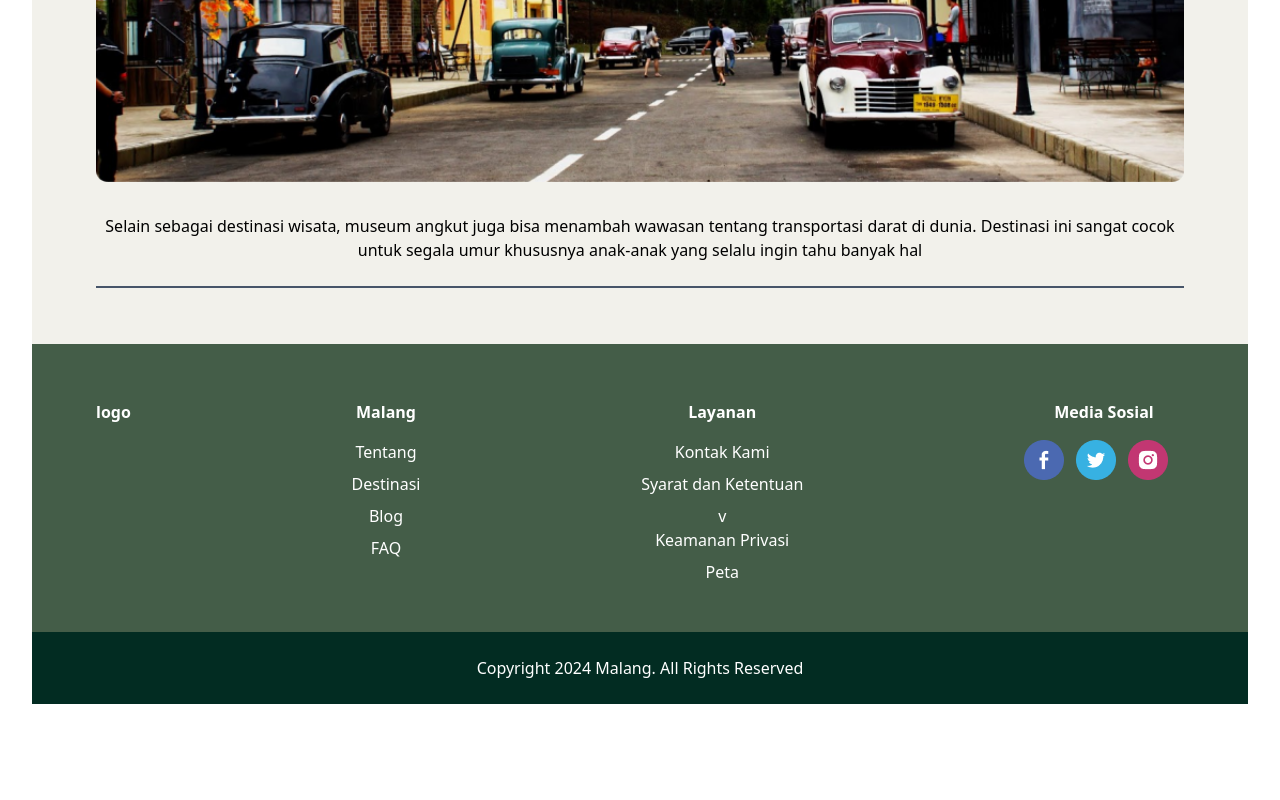
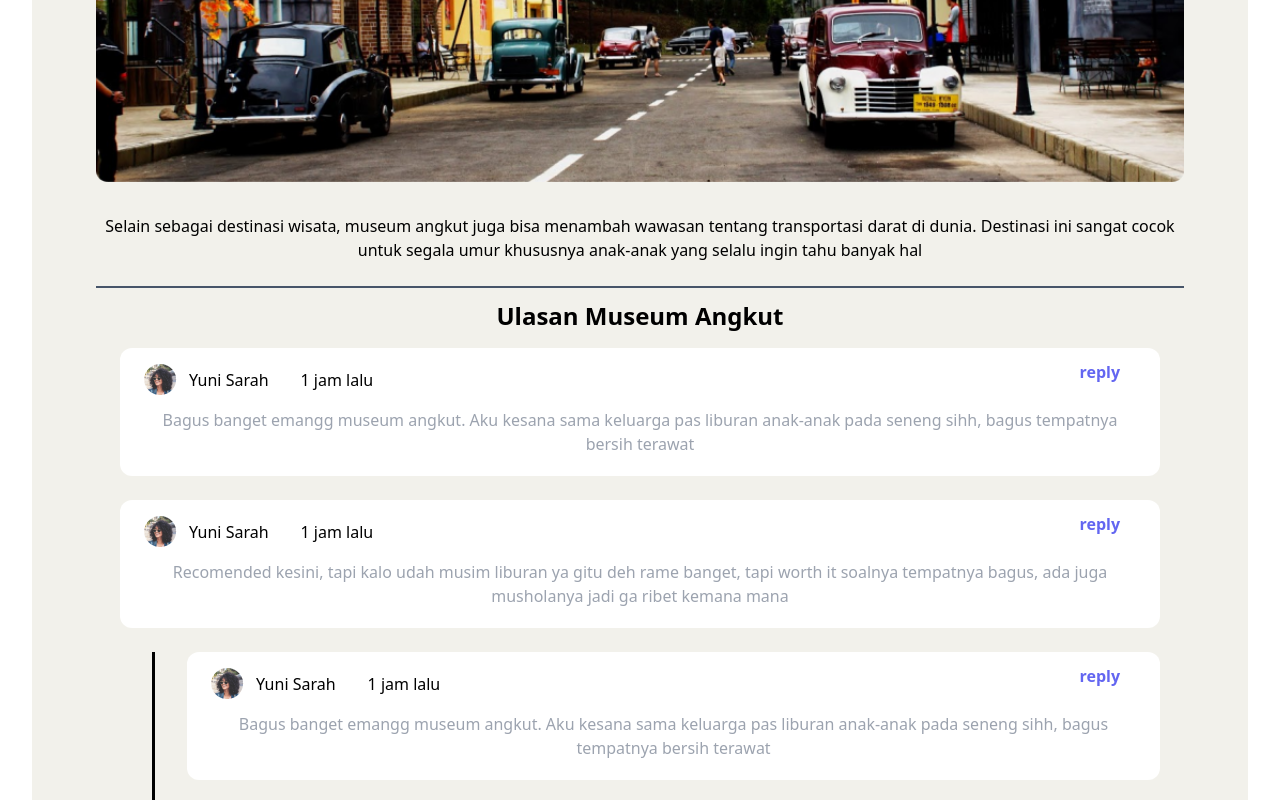
Before and after one commit to adyfp24/frontend-tourism-react, a React (Vite) app: page /blog/content in a window 1280 px wide. Shown: the part 2000-2800 px from the top of the page. Before the commit the page ends 2736 px from the top, so only its background shows below. Built offline with nearby package versions, Linux system fonts and the light colour scheme.

Commit message:
feat(completing layout for blog detail)

```diff
--- a/src/includes/Footer.jsx
+++ b/src/includes/Footer.jsx
@@ -22,7 +22,7 @@
                 <h1 className='font-bold pb-4'>Layanan</h1>
                 <ul className='font-extralight'>
                   <li className='pb-2'>Kontak Kami</li>
-                  <li className='pb-2'>Syarat dan Ketentuan</li> v
+                  <li className='pb-2'>Syarat dan Ketentuan</li>
                   <li className='pb-2'>Keamanan Privasi</li>
                   <li className='pb-2'>Peta</li>
                 </ul>
--- a/src/includes/Navbar.jsx
+++ b/src/includes/Navbar.jsx
@@ -8,7 +8,7 @@
                 <nav className="fixed top-0 left-0 z-50 flex justify-between bg-custom-100 text-black w-screen">
                     <div className="px-5 lg:px-12 py-4 flex w-full justify-between items-center">
                         <a className="text-xl font-sans font-semibold font-heading" href="#">
-                            MalangKuy.id
+                            MalangKuy
                         </a>
                         <div className="hidden md:flex space-x-5 items-center">
                             <ul className="hidden md:flex mx-auto font-light font-sans font-heading space-x-8">
--- a/src/pages/LandingPage.jsx
+++ b/src/pages/LandingPage.jsx
@@ -1,6 +1,4 @@
 import React from "react";
-import { ParallaxProvider } from "react-scroll-parallax";
-import { Parallax } from "react-scroll-parallax";
 import Navbar from "../includes/Navbar";
 import Footer from "../includes/Footer";
 import cloud1 from "../assets/images/landingpage/parallax/cloud1.png";
@@ -12,7 +10,7 @@
 import tree from "../assets/images/landingpage/parallax/tree.png";
 import bird from "../assets/images/landingpage/parallax/bird.png";
 import ground from "../assets/images/landingpage/parallax/ground.png";
-import bg from "../assets/images/landingpage/parallax/BACKGROUND.png";
+
 
 function LandingPage() {
   return (
--- a/src/pages/blog/BlogDetail.jsx
+++ b/src/pages/blog/BlogDetail.jsx
@@ -6,6 +6,8 @@
 import museum2 from '../../assets/images/blog/museum2-detail.png'
 import museum3 from '../../assets/images/blog/museum3-detail.png'
 import museum4 from '../../assets/images/blog/museum4-detail.png'
+import profile from '../../assets/images/blog/Oval.png'
+import tipsMalang from '../../assets/images/tips-malang.png'
 
 function BlogDetail() {
   return (
@@ -53,7 +55,136 @@
         </section>
 
         <div className='w-full h-0.5 my-3 bg-slate-600'></div>
+
+        <h3 className='font-semibold text-2xl mb-4'>
+          Ulasan Museum Angkut
+        </h3>
+
+        <section id='ulasan' className='px-6'>
+          <div className='w-full h-32 bg-white rounded-xl px-6'>
+            <div className='flex justify-between items-center'>
+              <div className='flex mt-4 items-center'>
+                <img className='mr-3' src={profile} alt="" />
+                <h3 className='font-medium'>Yuni Sarah</h3>
+                <h6 className='mx-8 font-thin'>1 jam lalu</h6>
+              </div>
+              <div className='font-bold text-indigo-500 mr-4'>
+                reply
+              </div>
+            </div>
+            <p className='mt-3 font-extralight text-gray-400'>Bagus banget emangg museum angkut. Aku kesana sama keluarga pas liburan anak-anak pada seneng sihh, bagus tempatnya bersih terawat</p>
+          </div>
+          <div className='w-full h-32 bg-white rounded-xl px-6 my-6'>
+            <div className='flex justify-between items-center'>
+              <div className='flex mt-4 items-center'>
+                <img className='mr-3' src={profile} alt="" />
+                <h3 className='font-medium'>Yuni Sarah</h3>
+                <h6 className='mx-8 font-thin'>1 jam lalu</h6>
+              </div>
+              <div className='font-bold text-indigo-500 mr-4'>
+                reply
+              </div>
+            </div>
+            <p className='mt-3 font-extralight text-gray-400'>Recomended kesini, tapi kalo udah musim liburan ya gitu deh rame banget, tapi worth it soalnya tempatnya bagus, ada juga musholanya jadi ga ribet kemana mana</p>
+          </div>
+          <div className='flex'>
+            <div className='w-1 h-72 mx-8 bg-black'>
+
+            </div>
+            <div className='flex flex-col'>
+              <div className='w-full h-32 bg-white rounded-xl px-6'>
+                <div className='flex justify-between items-center'>
+                  <div className='flex mt-4 items-center'>
+                    <img className='mr-3' src={profile} alt="" />
+                    <h3 className='font-medium'>Yuni Sarah</h3>
+                    <h6 className='mx-8 font-thin'>1 jam lalu</h6>
+                  </div>
+                  <div className='font-bold text-indigo-500 mr-4'>
+                    reply
+                  </div>
+                </div>
+                <p className='mt-3 font-extralight text-gray-400'>Bagus banget emangg museum angkut. Aku kesana sama keluarga pas liburan anak-anak pada seneng sihh, bagus tempatnya bersih terawat</p>
+              </div>
+              <div className='w-full h-32 bg-white rounded-xl px-6 my-6'>
+                <div className='flex justify-between items-center'>
+                  <div className='flex mt-4 items-center'>
+                    <img className='mr-3' src={profile} alt="" />
+                    <h3 className='font-medium'>Yuni Sarah</h3>
+                    <h6 className='mx-8 font-thin'>1 jam lalu</h6>
+                  </div>
+                  <div className='font-bold text-indigo-500 mr-4'>
+                    reply
+                  </div>
+                </div>
+                <p className='mt-3 font-extralight text-gray-400'>Recomended kesini, tapi kalo udah musim liburan ya gitu deh rame banget, tapi worth it soalnya tempatnya bagus, ada juga musholanya jadi ga ribet kemana mana</p>
+              </div>
+            </div>
+          </div>
+          <div className='w-full h-32 bg-white rounded-xl px-6 my-6'>
+            <div className='flex justify-between items-center'>
+              <div className='flex mt-4 items-center'>
+                <img className='mr-3' src={profile} alt="" />
+              </div>
+              <textarea placeholder='tambahkan ulasan' name="" id="" cols="9" rows="4" className='w-3/4 mt-4 text-start'></textarea>
+              <div className='font-bold mr-4'>
+                <button className='px-6 py-2 text-white bg-custom-200 rounded-xl'>Kirim</button>
+              </div>
+            </div>
+          </div>
+        </section>
       </div>
+
+      <section id='lanjut-baca'>
+        <div className='mx-16'>
+          <h3 className='font-semibold text-2xl mb-4'>
+            Lanjut Baca
+          </h3>
+          <div className='flex w-full pt-6'>
+          <div className='flex flex-col bg-custom-300 w-1/3 mr-6 rounded-2xl'>
+            <div className='h-48'>
+              <img className='max-h-full w-full' src={museum1} alt="" />
+            </div>
+            <div className='h-56 p-3'>
+              <h6 className='font-extralight text-xs py-1'>baca 2 menit</h6>
+              <h3 className='font-semibold text-base'>Intip Suasana Di Santerra De Laponte</h3>
+              <h6 className='font-semibold text-sm pb-1'>By <span className='font-thin'>Anna</span></h6>
+              <p className='font-thin text-sm py-1'>Santerra De Laponte adalah wisata keluarga yang baru saja diresmikan di Malang. Seperti apa suasana di dalamnya? Mari kita lihat....</p>
+              <h6 className='font-extralight text-xs text-gray-600'>20 Juni 2023</h6>
+            </div>
+          </div>
+          <div className='flex flex-col bg-custom-300 w-1/3 mr-6 rounded-2xl'>
+            <div className='h-48'>
+              <img className='' src={museum1} alt="" />
+            </div>
+            <div className='h-56 p-3'>
+              <h6 className='font-extralight text-xs py-1'>baca 2 menit</h6>
+              <h3 className='font-semibold text-base'>Pantai-Pantai Di Malang </h3>
+              <h6 className='font-semibold text-sm pb-1'>By <span className='font-thin'>Rani</span></h6>
+              <p className='font-thin text-sm py-1'>Tak hanya dengan wisata di daratnya yang menakjubkan. Tapi Malang juga menawarkan berbagai pengalaman dengan pantai mereka....</p>
+              <h6 className='font-extralight text-xs text-gray-600'>14 September 2022</h6>
+            </div>
+          </div>
+          <div className='flex flex-col bg-custom-300 w-1/3 rounded-2xl'>
+            <div className='h-48'>
+              <img className='' src={museum1} alt="" />
+            </div>
+            <div className='h-56 p-3'>
+              <h6 className='font-extralight text-xs py-1'>baca 2 menit</h6>
+              <h3 className='font-semibold text-base'>Fasilitas Jeep di Gunung Semeru</h3>
+              <h6 className='font-semibold text-sm pb-1'>By <span className='font-thin'>Toni</span></h6>
+              <p className='font-thin text-sm py-1'>Gunung tentunya identik dengan aktivitas mendaki. Namun, bagi pengunjung yang tidak ingin mendaki, Gunung Semeru menawarkan fas...</p>
+              <h6 className='font-extralight text-xs text-gray-600'>05 Mei 2021</h6>
+            </div>
+          </div>
+        </div>
+        </div>
+      </section>
+
+      <section id='tips' className=' mt-14 my-6 mb-12 h-full font-sans'>
+        <div className=' py-6'>
+          <img className='w-full' src={tipsMalang} alt="" />
+        </div>
+      </section>
       <Footer />
     </div>
   )
```
Also changed, not shown: src/assets/images/blog/Oval.png (added).
